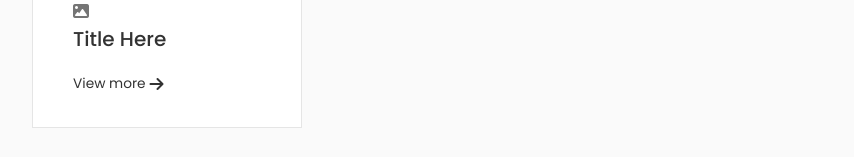
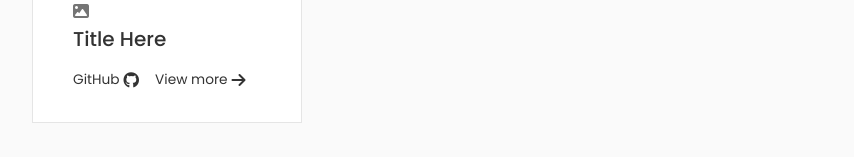
Before and after one commit to emin-apm/Portfolio, a React (Vite) app in the folder MyPortfolio/: page / in a window 1280 px wide. Shown: the part 2328-2485 px from the top of the page, without its empty margins (179-1033 px from the left). Built offline with nearby package versions, Linux system fonts and the light colour scheme.

Commit message:
working modal

```diff
--- a/MyPortfolio/src/components/Projects/Projects.jsx
+++ b/MyPortfolio/src/components/Projects/Projects.jsx
@@ -1,6 +1,17 @@
+import { useState } from "react";
 import styles from "./ProjectsStyles.module.css";
 
 export default function Projects() {
+  const [toggleState, setToggleState] = useState(false);
+
+  const toggleTab = () => {
+    setToggleState((x) => (x = !toggleState));
+  };
+
+  const closeTab = () => {
+    setToggleState((x) => (x = false));
+  };
+
   return (
     <section className={`${styles.projects} section`}>
       <h2 className="section_title">Portfolio</h2>
@@ -14,14 +25,26 @@ export default function Projects() {
             <h3 className={styles.projects_title}>Title Here</h3>
           </div>
 
-          <span className={styles.projects_button}>
-            View more
-            <i class="fa-solid fa-arrow-right"></i>
-          </span>
+          <div className={styles.projects_buttons_container}>
+            <span className={styles.projects_button}>
+              GitHub
+              <i class="fa-brands fa-github"></i>
+            </span>
+            <span className={styles.projects_button} onClick={toggleTab}>
+              View more
+              <i class="fa-solid fa-arrow-right"></i>
+            </span>
+          </div>
 
-          <div className={styles.projects_modal}>
+          <div
+            className={
+              toggleState
+                ? `${styles.projects_modal} ${styles.active_modal}`
+                : `${styles.projects_modal}`
+            }
+          >
             <div className={styles.projects_modal_content}>
-              <div className={styles.porjects_modal_close}>
+              <div className={styles.porjects_modal_close} onClick={closeTab}>
                 <i class="fa-solid fa-xmark"></i>
               </div>
 
--- a/MyPortfolio/src/components/Projects/ProjectsStyles.module.css
+++ b/MyPortfolio/src/components/Projects/ProjectsStyles.module.css
@@ -17,6 +17,10 @@
     font-weight: var(--font-medium);
 }
 
+.projects_buttons_container {
+    display: flex;
+    gap: 1em;
+}
 
 .projects_button {
     color: var(--title-color);
```
